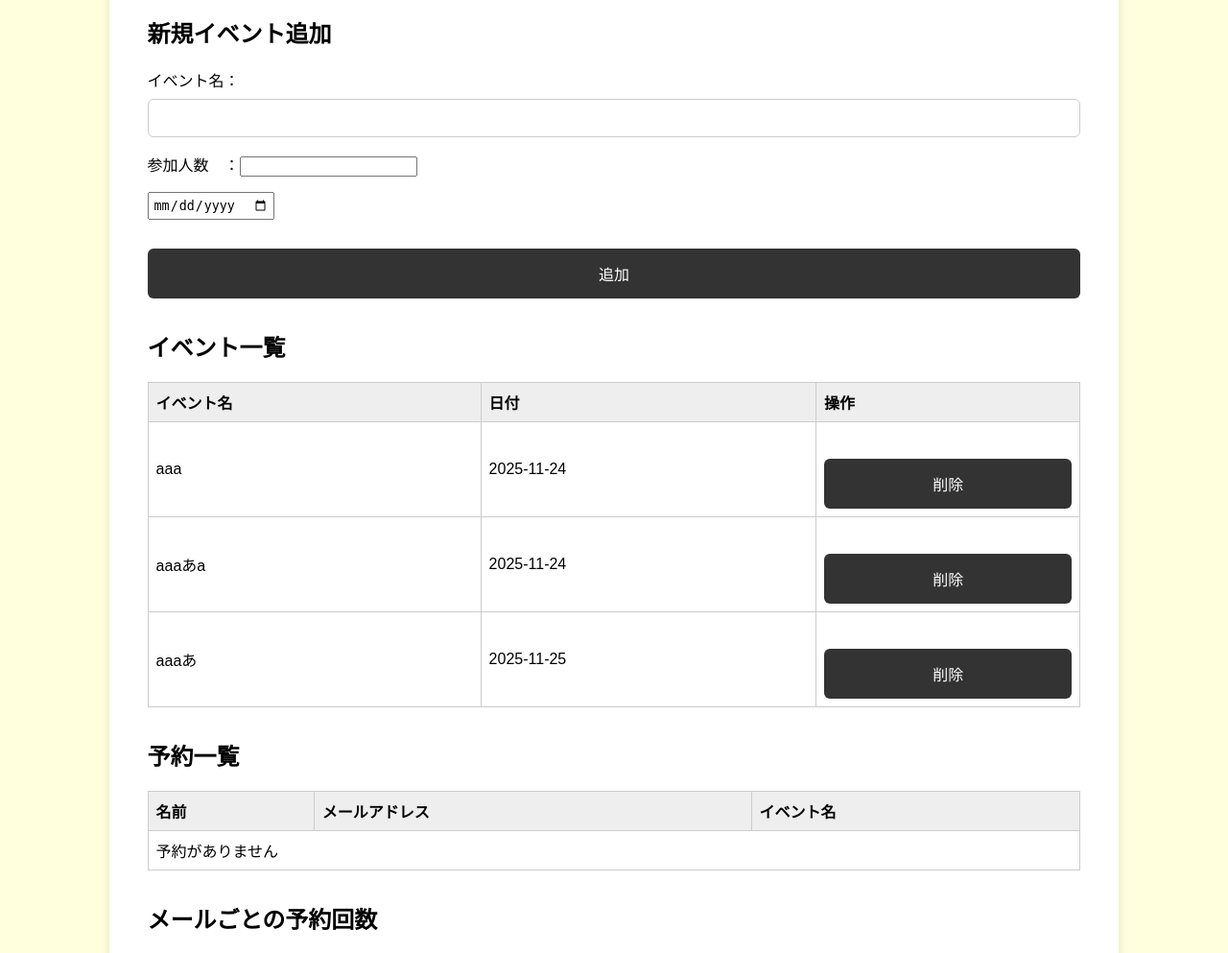
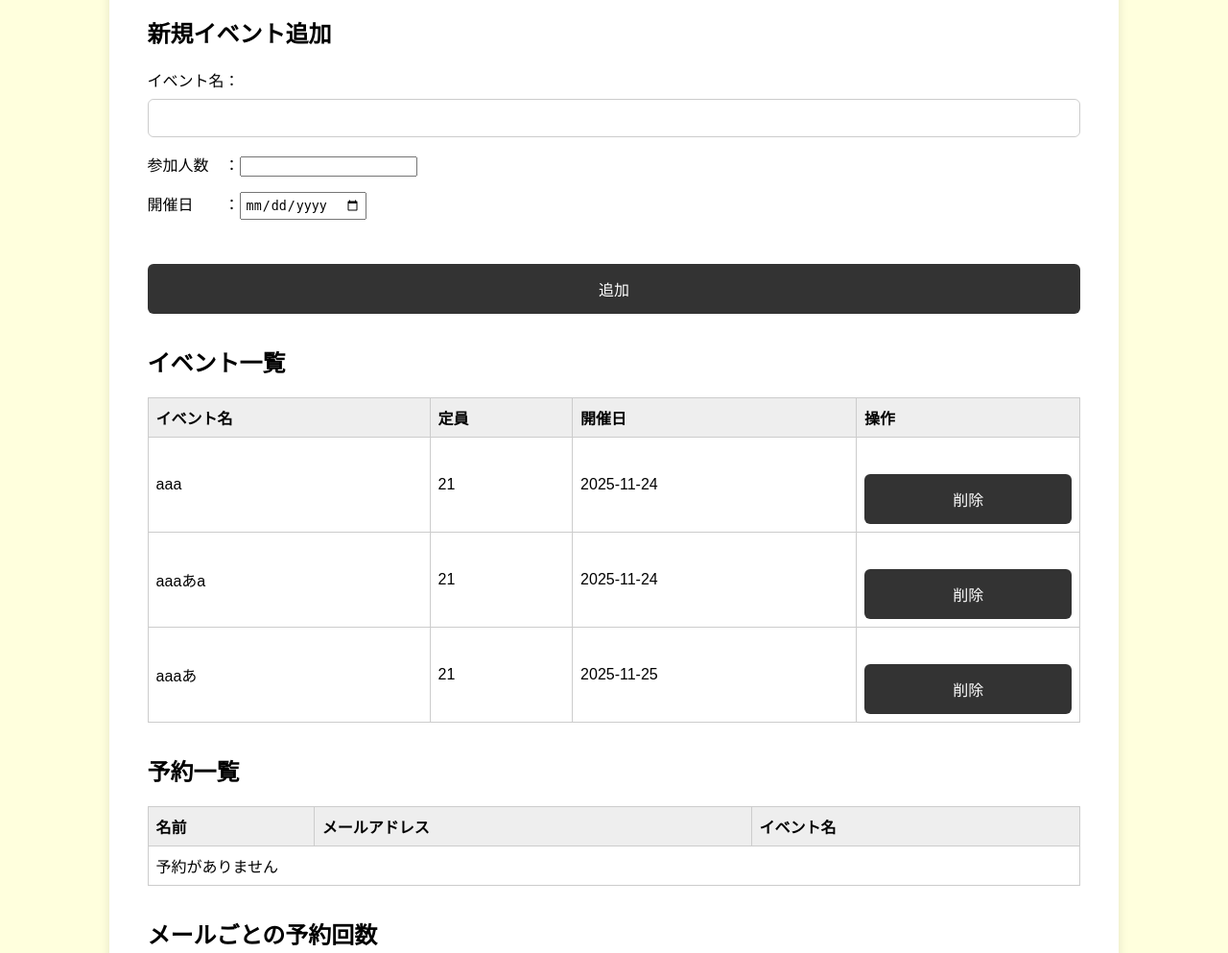
Before and after one commit to tsubasa441/hibi-wellbeing, a Flask app: page /admin in a window 1280 px wide. Shown: the part 356-1349 px from the top of the page at 96% size. Run offline with Flask 3, Linux system fonts and the light colour scheme; data comes from the database, SQL or seed files in the repository; both versions use the stored data as it was after the commit; data that the repository does not hold is empty.

Commit message:
イベント追加、表示処理修正
admin.html
┣イベント入力を未来日のみに制限
┣開催日入力欄にタイトル追加
┣イベント一覧に定員表示
┗eventsテーブルCreate文間違ってたので修正

```diff
--- a/app.py
+++ b/app.py
@@ -1,6 +1,6 @@
 from flask import Flask, flash, render_template, request, redirect, url_for
 import sqlite3
-from datetime import datetime
+from datetime import date, datetime
 import os
 import secrets
 import re
@@ -29,9 +29,9 @@ def init_db():
     c = conn.cursor()
     # eventsテーブルの再作成時に日付カラム追加
     c.execute('''
-        CREATE TABLE IF NOT EXISTS events (attendance
+        CREATE TABLE IF NOT EXISTS events (
             id INTEGER PRIMARY KEY AUTOINCREMENT,
-            attendance INTEGER NOT NULL UNIQUE,
+            attendance INTEGER NOT NULL ,
             name TEXT NOT NULL UNIQUE,
             date TEXT NOT NULL
         )
@@ -239,8 +239,8 @@ def admin():
     c = conn.cursor()
 
     # イベント一覧取得（id, name, date）
-    c.execute('SELECT id, name, date FROM events ORDER BY date')
-    events = [dict(id=row[0], name=row[1], date=row[2]) for row in c.fetchall()]
+    c.execute('SELECT id, name, attendance , date FROM events ORDER BY date')
+    events = [dict(id=row[0], name=row[1],attendance=row[2], date=row[3]) for row in c.fetchall()]
 
     # 予約一覧（名前・メール・イベント名）
     c.execute('''
@@ -313,6 +313,15 @@ def add_event():
         conn.close()
         return redirect(url_for('admin'))
 
+    try:
+        event_date_obj = datetime.strptime(event_date, "%Y-%m-%d").date()
+        if event_date_obj < date.today():
+            flash("開催日は本日以降の日付を指定してください。", "error")
+            return redirect(url_for('admin'))
+    except ValueError:
+        flash("日付の形式が不正です。", "error")
+        return redirect(url_for('admin'))
+
     conn = sqlite3.connect(DB_NAME)
     c = conn.cursor()
     c.execute('SELECT id FROM events WHERE name = ?', (event_name,))
@@ -324,9 +333,10 @@ def add_event():
         return redirect(url_for('admin'))
 
     flash("イベント「"+event_name+"」を追加しました。", "success")
-    c.execute('INSERT INTO events (name, date) VALUES (?, ?)', (event_name, event_date))
+    c.execute('INSERT INTO events (attendance, name, date) VALUES (?,?,?)', (event_attendance, event_name, event_date))
     conn.commit()
     conn.close()
+
     return redirect(url_for('admin'))
 
 @app.route('/admin/events/delete/<int:event_id>', methods=['POST'])
--- a/templates/admin.html
+++ b/templates/admin.html
@@ -1,4 +1,7 @@
 <!DOCTYPE html>
+<!-- TODO
+ ・イベント日未来のみに
+  -->
 <html lang="ja">
   <head>
     <link
@@ -66,25 +69,21 @@
         class="logo"
       />
     </div>
-    {% with errors = get_flashed_messages(category_filter=["error"]) %}
-    {% if errors %}
+    {% with errors = get_flashed_messages(category_filter=["error"]) %} {% if
+    errors %}
     <div class="flash error">
       {% for msg in errors %}
       <p>{{ msg }}</p>
       {% endfor %}
     </div>
-    {% endif %}
-    {% endwith %}
-
-    {% with successes = get_flashed_messages(category_filter=["success"]) %}
-    {% if successes %}
+    {% endif %} {% endwith %} {% with successes =
+    get_flashed_messages(category_filter=["success"]) %} {% if successes %}
     <div class="flash success">
       {% for msg in successes %}
       <p>{{ msg }}</p>
       {% endfor %}
     </div>
-    {% endif %}
-    {% endwith %}
+    {% endif %} {% endwith %}
 
     <div class="mainfield">
       <h1 class="admin-title">管理者画面</h1>
@@ -92,19 +91,17 @@
       <section class="add-event-form">
         <h2>新規イベント追加</h2>
         <form method="POST" action="{{ url_for('add_event') }}">
-          <p>イベント名：<input
-            type="text"
-            name="event_name"
-            required
-          /></p>
-          <p>参加人数　：<input
+          <p>イベント名：<input type="text" name="event_name" required /></p>
+          <p>
+            参加人数　：<input
               type="number"
               name="event_attendance"
               step="1"
               min="1"
               required
-            ></p>
-          <input type="date" name="event_date" required />
+            />
+          </p>
+          <p>開催日　　：<input type="date" name="event_date" required /></p>
           <button type="submit">追加</button>
         </form>
       </section>
@@ -115,7 +112,8 @@
           <thead>
             <tr>
               <th>イベント名</th>
-              <th>日付</th>
+              <th>定員</th>
+              <th>開催日</th>
               <th>操作</th>
             </tr>
           </thead>
@@ -123,6 +121,7 @@
             {% for event in events %}
             <tr>
               <td>{{ event.name }}</td>
+              <td>{{ event.attendance }}</td>
               <td>{{ event.date }}</td>
               <td>
                 <form
```
Also changed, not shown: database.db. Lines whose indentation alone changed are shown as unchanged.
